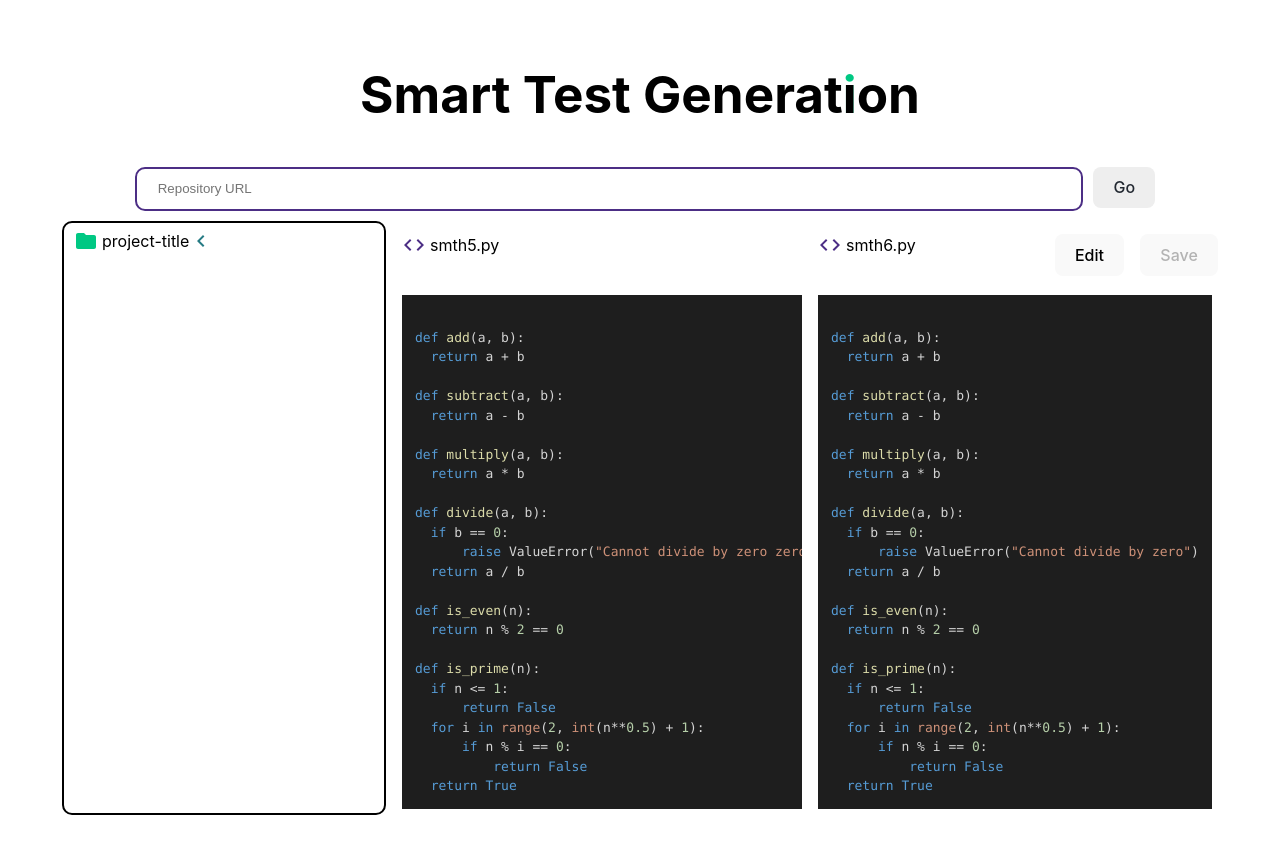
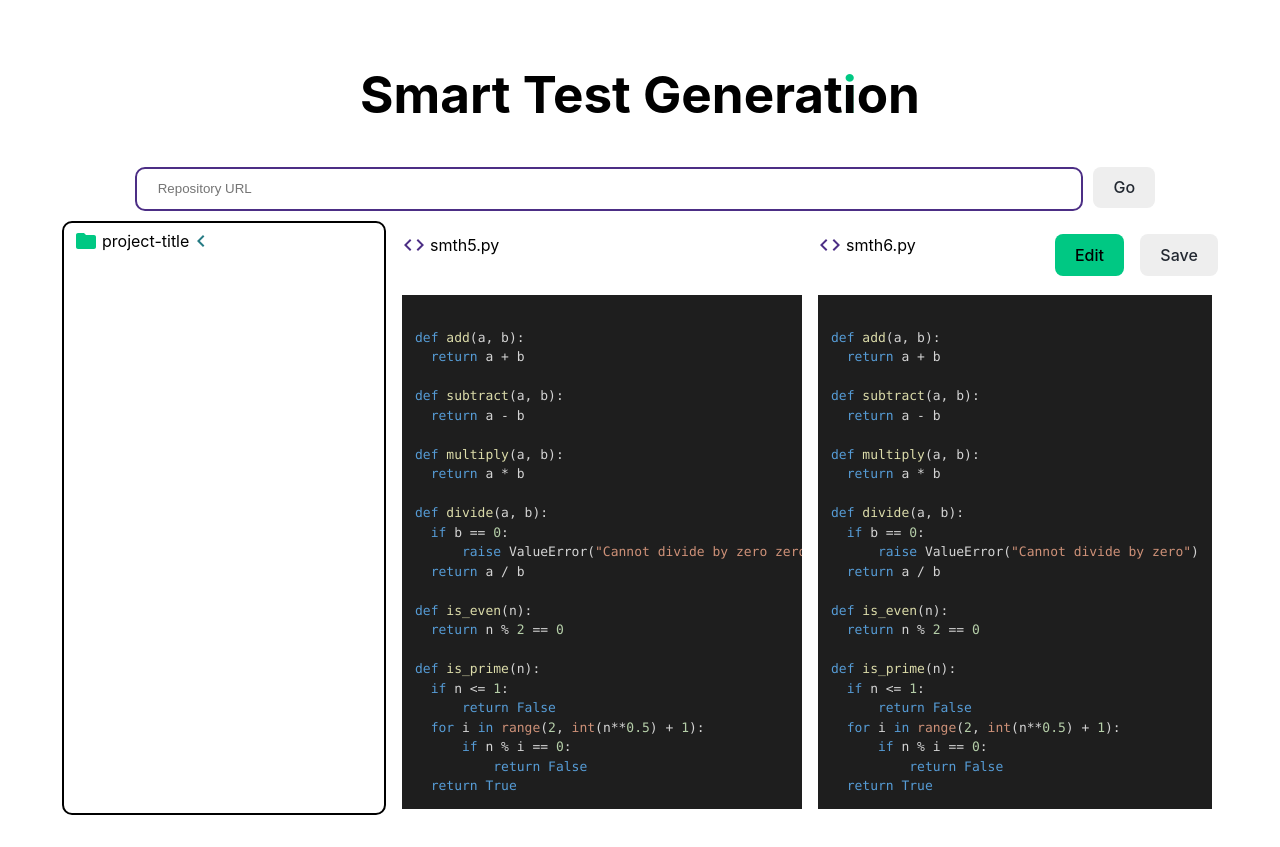
Before and after one commit to calimandaniel/TBH2024, a React (Vite) app in the folder smart-test-generation/client/: page / in a window 1280 px wide. Built offline with nearby package versions, Linux system fonts and the light colour scheme.

Commit message:
Color buttons

```diff
--- a/smart-test-generation/client/src/index.css
+++ b/smart-test-generation/client/src/index.css
@@ -14,6 +14,7 @@
 
   --genezio-green: #00c883;
   --genezio-purple: #4c2e85;
+  --genezio-red: red;
   --disabled-button-background-color: #EEEEEE;
   --disabled-button-text-color: #222831;
   --folder-selector-arrow: #267B84;
@@ -105,6 +106,18 @@ button:focus-visible {
   border: 2px solid white;
 }
 
+.edit-button {
+  background-color: var(--genezio-green);
+}
+
+.cancel-button {
+  background-color: var(--genezio-red);
+}
+
+.save-button {
+  background-color: var(--folder-selector-arrow);
+}
+
 @media (prefers-color-scheme: light) {
   :root {
     color: #000000;
--- a/smart-test-generation/client/src/view/files_manipulation/EditButton.jsx
+++ b/smart-test-generation/client/src/view/files_manipulation/EditButton.jsx
@@ -1,11 +1,14 @@
-import React from 'react'
+import React from 'react';
 
-const EditButton = ({ editMode, handleToggleEditMode}) => {
+const EditButton = ({ editMode, handleToggleEditMode }) => {
   return (
-    <button onClick={handleToggleEditMode}>
-        {editMode ? 'Cancel' : 'Edit'}
+    <button
+      onClick={handleToggleEditMode}
+      className={editMode ? 'cancel-button' : 'edit-button'}
+    >
+      {editMode ? 'Cancel' : 'Edit'}
     </button>
-  )
-}
+  );
+};
 
-export default EditButton
+export default EditButton;
--- a/smart-test-generation/client/src/view/files_manipulation/SaveButton.jsx
+++ b/smart-test-generation/client/src/view/files_manipulation/SaveButton.jsx
@@ -1,11 +1,15 @@
-import React from 'react'
+import React from 'react';
 
-const SaveButton = ({edited}) => {
+const SaveButton = ({ edited }) => {
   return (
-    <button onClick={() => console.log('Save button clicked')} disabled={!edited}>
-        Save
+    <button
+      onClick={() => console.log('Save button clicked')}
+      disabled={!edited}
+      className={edited ? 'save-button' : 'disabled-button'}
+    >
+      Save
     </button>
-  )
-}
+  );
+};
 
-export default SaveButton
+export default SaveButton;
```
